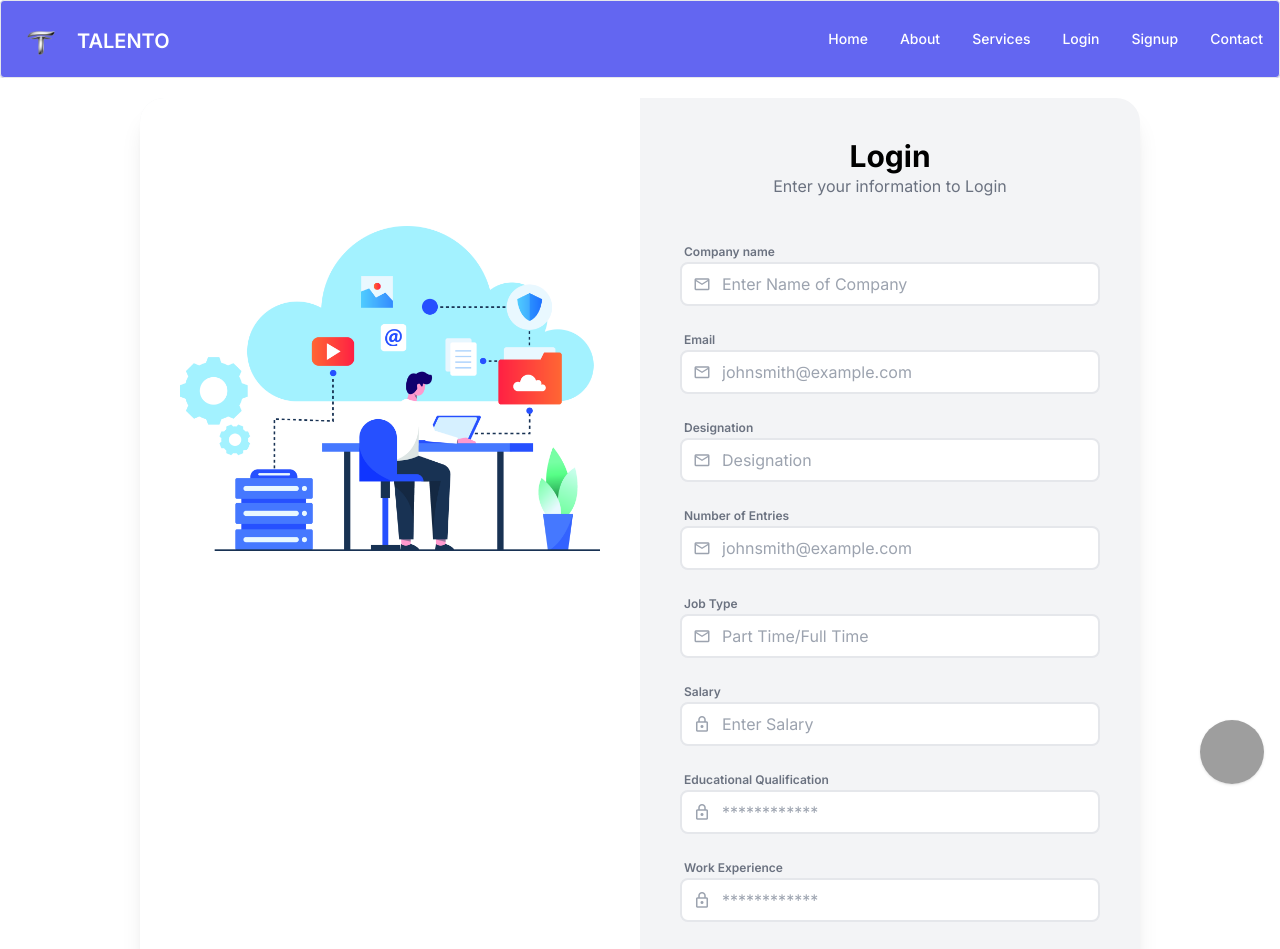
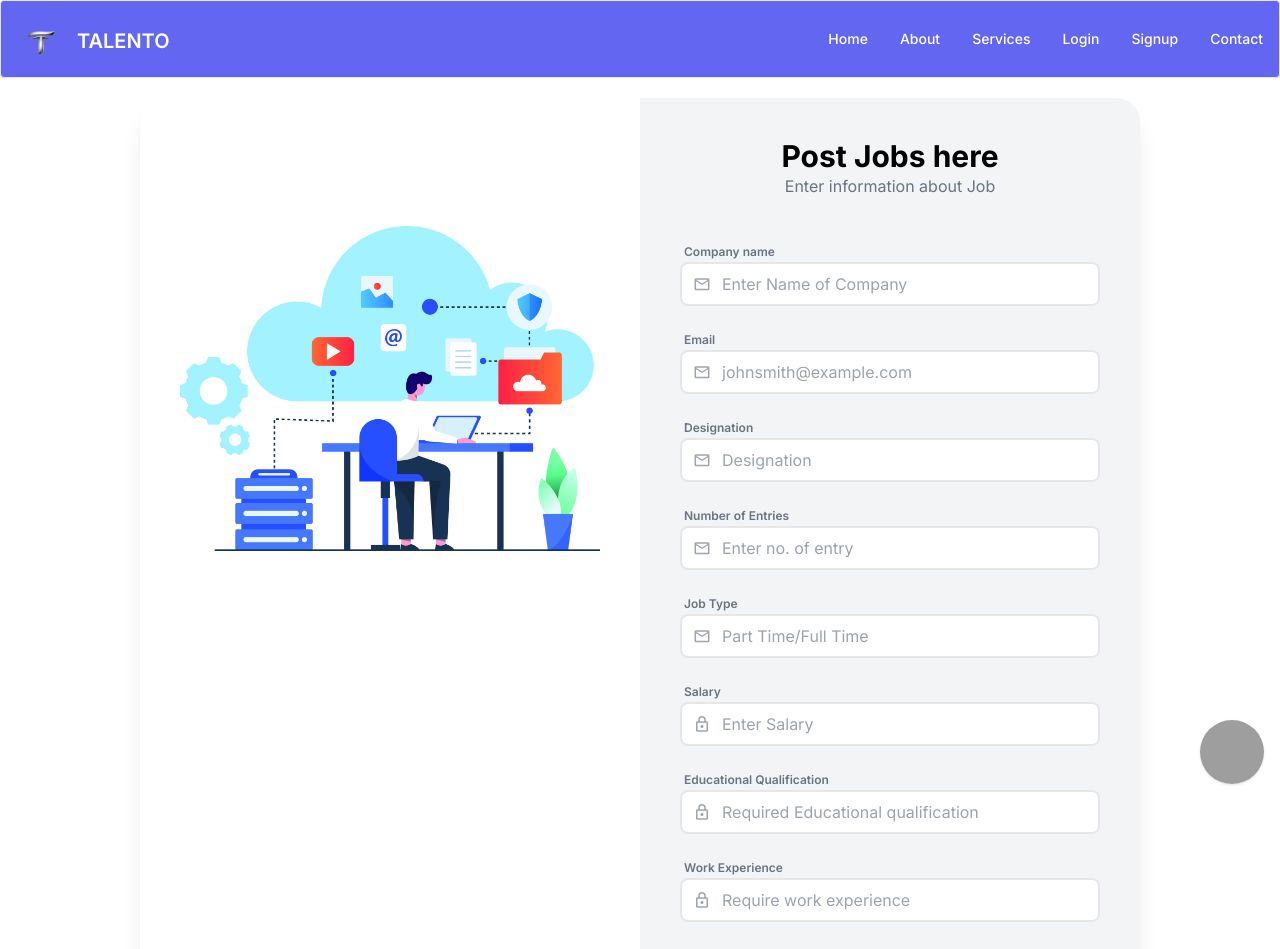
Before and after one commit to adar7295/off-campus-interview, a Next.js app in the folder frontend/: page /company/jobpost in a window 1280 px wide. Shown: the top 949 px of the page. Built offline with nearby package versions, Linux system fonts and the light colour scheme; grey boxes are pictures that could not be loaded.

Commit message:
job post

```diff
--- a/frontend/src/app/company/jobpost/page.jsx
+++ b/frontend/src/app/company/jobpost/page.jsx
@@ -1,6 +1,9 @@
 import React from 'react'
 
 const Jobpost = () => {
+
+
+
   return (
     <div>
         <div>
@@ -25,8 +28,8 @@ const Jobpost = () => {
               </div>
               <div className="w-full md:w-1/2 py-10 px-5 bg-blue-250 md:px-10">
                 <div className="text-center mb-10">
-                  <h1 className="font-bold text-3xl text-black">Login</h1>
-                  <p>Enter your information to Login</p>
+                  <h1 className="font-bold text-3xl text-black">Post Jobs here</h1>
+                  <p>Enter information about Job </p>
                 </div>
                 <div>
 
@@ -44,8 +47,8 @@ const Jobpost = () => {
                             <i className="mdi mdi-email-outline text-gray-400 text-lg" />
                           </div>
                           <input
-                            type="email"
-                            id="email"
+                            type="text"
+                            id="company"
 
                             className="bg-white w-full -ml-10 pl-10 pr-3 py-2 rounded-lg border-2 border-gray-200 outline-none focus:border-indigo"
                             placeholder="Enter Name of Company"
@@ -84,8 +87,8 @@ const Jobpost = () => {
                             <i className="mdi mdi-email-outline text-gray-400 text-lg" />
                           </div>
                           <input
-                            type="email"
-                            id="email"
+                            type="text"
+                            id="designation"
 
                             className="bg-white w-full -ml-10 pl-10 pr-3 py-2 rounded-lg border-2 border-gray-200 outline-none focus:border-indigo"
                             placeholder="Designation"
@@ -104,11 +107,11 @@ const Jobpost = () => {
                             <i className="mdi mdi-email-outline text-gray-400 text-lg" />
                           </div>
                           <input
-                            type="email"
-                            id="email"
+                            type="text"
+                            id="numberOfEntries"
 
                             className="bg-white w-full -ml-10 pl-10 pr-3 py-2 rounded-lg border-2 border-gray-200 outline-none focus:border-indigo"
-                            placeholder="johnsmith@example.com"
+                            placeholder="Enter no. of entry"
                             />
                         </div>
                       </div>
@@ -127,8 +130,8 @@ const Jobpost = () => {
                             <i className="mdi mdi-email-outline text-gray-400 text-lg" />
                           </div>
                           <input
-                            type="email"
-                            id="email"
+                            type="text"
+                            id="jobType"
 
                             className="bg-white w-full -ml-10 pl-10 pr-3 py-2 rounded-lg border-2 border-gray-200 outline-none focus:border-indigo"
                             placeholder="Part Time/Full Time"
@@ -147,8 +150,8 @@ const Jobpost = () => {
                             <i className="mdi mdi-lock-outline text-gray-400 text-lg" />
                           </div>
                           <input
-                            type="password"
-                            id="password"
+                            type="text"
+                            id="salary"
 
                             className="bg-white w-full -ml-10 pl-10 pr-3 py-2 rounded-lg border-2 border-gray-200 outline-none focus:border-indigo"
                             placeholder="Enter Salary"
@@ -166,11 +169,11 @@ const Jobpost = () => {
                             <i className="mdi mdi-lock-outline text-gray-400 text-lg" />
                           </div>
                           <input
-                            type="password"
-                            id="password"
+                            type="text"
+                            id="eduQualification"
 
                             className="bg-white w-full -ml-10 pl-10 pr-3 py-2 rounded-lg border-2 border-gray-200 outline-none focus:border-indigo"
-                            placeholder="************"
+                            placeholder="Required Educational qualification"
                             />
                         </div>
                       </div>
@@ -185,11 +188,11 @@ const Jobpost = () => {
                             <i className="mdi mdi-lock-outline text-gray-400 text-lg" />
                           </div>
                           <input
-                            type="password"
-                            id="password"
+                            type="text"
+                            id="workExperience"
 
                             className="bg-white w-full -ml-10 pl-10 pr-3 py-2 rounded-lg border-2 border-gray-200 outline-none focus:border-indigo"
-                            placeholder="************"
+                            placeholder="Require work experience"
                             />
                         </div>
                       </div>
```
